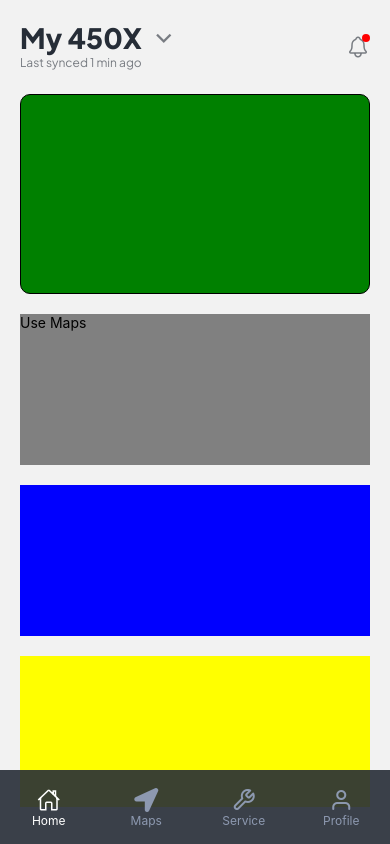
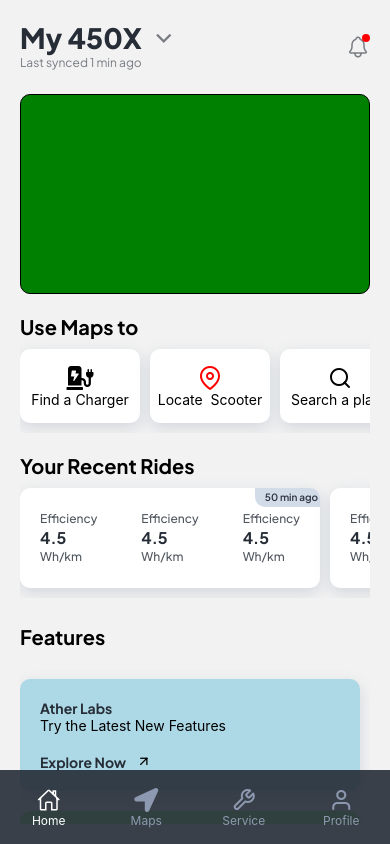
Before and after one commit to theabhayprajapati/Ather-App-Clone, a React Native app: screen /Home in a window 390 px wide. Built offline with nearby package versions, Linux system fonts and the light colour scheme.

Commit message:
done with screen of home

```diff
--- /dev/null
+++ b/src/components/Typography.tsx
@@ -0,0 +1,27 @@
+import React from 'react'
+import { StyleSheet, Text } from 'react-native'
+import { FONT } from '../utils/constants'
+
+type Props = {
+    children: string
+}
+
+export const H4 = (props: Props) => {
+    return (
+        <Text
+            style={styles.h4}
+        >
+            {props.children}
+        </Text>
+    )
+}
+
+
+
+const styles = StyleSheet.create({
+    h4: {
+        ...FONT.bold,
+        lineHeight: 25,
+        fontSize: 20,
+    }
+})
--- a/src/screens/home/index.tsx
+++ b/src/screens/home/index.tsx
@@ -1,9 +1,37 @@
-import { Ionicons } from "@expo/vector-icons";
+import { Feather, FontAwesome5, Ionicons, MaterialCommunityIcons } from "@expo/vector-icons";
 import React from "react";
-import { ScrollView, StyleSheet, Text, TouchableOpacity, View } from "react-native";
+import {
+    FlatList,
+    ScrollView,
+    StyleSheet,
+    Text,
+    TouchableOpacity,
+    View,
+} from "react-native";
 import Dot from "../../components/Dot";
-import { COLORS, FONT, PADDING, SECTION } from "../../utils/constants";
+import { H4 } from "../../components/Typography";
+import { COLORS, FONT, MARGIN, PADDING, SECTION } from "../../utils/constants";
+import { hexWithOpacity } from "../../utils/helpers";
 type Props = {};
+
+const MAPS_ITEMS = [
+    {
+        title: "Find a Charger",
+        icon: <FontAwesome5 name="charging-station" size={24} color="black" />,
+    },
+    {
+        title: "Locate  Scooter",
+        icon: <Feather name="map-pin" size={24} color="red" />,
+    },
+    {
+        title: "Search a place",
+        icon: <Feather name="search" size={24} color="black" />,
+    },
+    {
+        title: "Find a Charger",
+        icon: <MaterialCommunityIcons name="cable-data" size={24} color="black" />
+    },
+];
 
 const HomeScreen = (props: Props) => {
     return (
@@ -65,28 +93,69 @@ const HomeScreen = (props: Props) => {
                     </View>
                 </TouchableOpacity>
             </View>
-            <ScrollView showsVerticalScrollIndicator={false} style={{ flex: 1, paddingBottom: 80 }}>
+            <ScrollView
+                showsVerticalScrollIndicator={false}
+                style={{ flex: 1, paddingBottom: 80 }}
+            >
                 <View style={styles.Status}>
                     {/* status */}
-                    <View>
-
-                    </View>
-
+                    <View></View>
                 </View>
                 <View style={styles.useMaps}>
+                    <H4>Use Maps to</H4>
+                    {/* horizontalscroll */}
                     <View>
-                        <Text>Use Maps</Text>
+                        {/* vertical flatlist */}
+                        <FlatList
+                            data={MAPS_ITEMS}
+                            renderItem={({ item }) => (
+                                <TouchableOpacity style={styles.mapsItem}>
+                                    {item.icon}
+                                    <Text>{item.title}</Text>
+                                </TouchableOpacity>
+                            )}
+                            style={{ paddingVertical: 10 }}
+                            keyExtractor={(item, index) => index.toString()}
+                            horizontal
+                            showsHorizontalScrollIndicator={false}
+                        />
                     </View>
-                    {/* horizontalscroll */}
-
                     {/* maps */}
                 </View>
                 <View style={styles.recentRides}>
-                    {/* recent ride */}
+                    <H4>Your Recent Rides</H4>
+                    <View>
+                        {/* horixonal flat list */}
+                        <FlatList
+                            data={RIDES}
+                            renderItem={({ item }) => (
+                                <RidesDetail {...item} />
+                            )}
+                            style={{ paddingVertical: 10 }}
+                            keyExtractor={(item, index) => index.toString()}
+                            horizontal
+                            showsHorizontalScrollIndicator={false}
+                        />
+
+                    </View>
                 </View>
                 <View style={styles.features}>
-                    {/* features  */}
-                </View></ScrollView>
+                    <H4>
+                        Features
+                    </H4>
+                    <View>
+                        <FlatList
+                            data={FEATURES}
+                            renderItem={({ item }) => (
+                                <Feature {...item} />
+                            )}
+                            style={{ paddingVertical: 10 }}
+                            showsVerticalScrollIndicator={false}
+                            keyExtractor={(item, index) => index.toString()}
+                        />
+                    </View>
+                </View>
+            </ScrollView>
         </View>
     );
 };
@@ -100,27 +169,22 @@ const styles = StyleSheet.create({
     },
     Status: {
         ...SECTION,
-        position: 'relative',
+        position: "relative",
         borderWidth: 1,
-        height: (200),
-        backgroundColor: 'green',
+        height: 200,
+        backgroundColor: "green",
         borderRadius: 10,
     },
     useMaps: {
         ...SECTION,
 
-        height: 151,
-        backgroundColor: 'gray'
     },
     recentRides: {
         ...SECTION,
         height: 151,
-        backgroundColor: 'blue'
     },
     features: {
         ...SECTION,
-        height: 151,
-        backgroundColor: 'yellow'
     },
 
     header: {
@@ -129,8 +193,277 @@ const styles = StyleSheet.create({
         justifyContent: "space-between",
         alignItems: "center",
     },
-    headerFirst: {
-        flexDirection: "row",
-        justifyContent: "space-between",
+    mapsItem: {
+        width: 120,
+        height: 74,
+        borderRadius: 10,
+        flexDirection: "column",
+        justifyContent: "center",
+        alignItems: "center",
+        backgroundColor: '#FFFFFF',
+        elevation: 5,
+        shadowColor: 'rgba(91, 112, 140, 0.2)',
+        shadowOffset: { width: 0, height: 5 },
+        shadowOpacity: 1,
+        shadowRadius: 15,
+        marginRight: PADDING.small,
     },
 });
+
+
+
+
+
+type RideDetailProps = {
+    Efficiency: {
+        value: number;
+        name: 'Efficiency';
+        metric: 'Wh/km';
+    };
+    Duration: {
+        value: number;
+        name: 'Duration';
+        metric: 'min';
+    };
+    TopSpeed: {
+        value: number;
+        name: 'Top Speed';
+        metric: 'km/h';
+    };
+};
+
+
+
+
+const RIDES: RideDetailProps[] = [
+    {
+        Efficiency: {
+            value: 4.5,
+            name: 'Efficiency',
+            metric: 'Wh/km',
+        },
+        Duration: {
+            value: 50,
+            name: 'Duration',
+            metric: 'min',
+        },
+        TopSpeed: {
+            value: 80,
+            name: 'Top Speed',
+            metric: 'km/h',
+        },
+    }, {
+        Efficiency: {
+            value: 4.5,
+            name: 'Efficiency',
+            metric: 'Wh/km',
+        },
+        Duration: {
+            value: 50,
+            name: 'Duration',
+            metric: 'min',
+        },
+        TopSpeed: {
+            value: 80,
+            name: 'Top Speed',
+            metric: 'km/h',
+        },
+    }
+    , {
+        Efficiency: {
+            value: 4.5,
+            name: 'Efficiency',
+            metric: 'Wh/km',
+        },
+        Duration: {
+            value: 50,
+            name: 'Duration',
+            metric: 'min',
+        },
+        TopSpeed: {
+            value: 80,
+            name: 'Top Speed',
+            metric: 'km/h',
+        },
+    }]
+
+
+
+const RidesDetail = (props: RideDetailProps) => {
+
+    return (
+        <View style={RidesDetailStyles.container}>
+            <View style={RidesDetailStyles.time}>
+                <Text
+                    style={RidesDetailStyles.timeText}
+                >50 min ago</Text>
+            </View>
+            <View style={RidesDetailStyles.item}>
+                <Text style={RidesDetailStyles.info}>Efficiency</Text>
+                <Text style={
+                    RidesDetailStyles.text
+                }>4.5</Text>
+                <Text style={RidesDetailStyles.info}>Wh/km</Text>
+            </View>
+            <View style={RidesDetailStyles.item}>
+                <Text style={RidesDetailStyles.info}>Efficiency</Text>
+                <Text style={
+                    RidesDetailStyles.text
+                }>4.5</Text>
+                <Text style={RidesDetailStyles.info}>Wh/km</Text>
+            </View><View style={RidesDetailStyles.item}>
+                <Text style={RidesDetailStyles.info}>Efficiency</Text>
+                <Text style={
+                    RidesDetailStyles.text
+                }>4.5</Text>
+                <Text style={RidesDetailStyles.info}>Wh/km</Text>
+            </View>
+        </View>
+    );
+};
+const RidesDetailStyles = StyleSheet.create({
+    container: {
+        position: 'relative',
+        flexDirection: 'row',
+        justifyContent: 'space-between',
+        alignItems: 'center',
+        padding: PADDING.primary,
+        borderRadius: 10,
+        height: 100,
+        // 0px 5px 15px rgba(91, 112, 140, 0.2)
+        backgroundColor: '#FFFFFF',
+
+        elevation: 5,
+        shadowColor: 'rgba(91, 112, 140, 0.2)',
+        shadowOffset: { width: 0, height: 5 },
+        shadowOpacity: 1,
+        shadowRadius: 15,
+        width: 300,
+        marginRight: PADDING.small,
+    },
+    time: {
+        position: 'absolute',
+        top: 0,
+        right: 0,
+        backgroundColor: hexWithOpacity('#1E4B8A', 20),
+        paddingLeft: PADDING.small,
+        padding: 2,
+        borderBottomLeftRadius: 10,
+        borderTopRightRadius: 10,
+    },
+    timeText: {
+        ...FONT.semiBold,
+        fontSize: 10,
+        lineHeight: 15,
+        color: '#2C333D',
+    },
+    item: {
+        flexDirection: 'column',
+        justifyContent: 'space-between',
+        alignItems: 'flex-start',
+    },
+    info: {
+        fontSize: 12,
+        lineHeight: 18,
+        color: '#262D37CC',
+        ...FONT.medium,
+    },
+    text: {
+        fontSize: 16,
+        lineHeight: 20,
+        color: '#262D37',
+        ...FONT.bold,
+
+    }
+});
+
+
+
+
+type FeatureProps = {
+    title: string,
+    desc: string,
+    onPress: () => void,
+    buttonText: string,
+    icon: React.ReactNode,
+    backgroundColor?: string,
+}
+
+const FEATURES: FeatureProps[] = [
+
+
+    {
+
+        title: 'Ather Labs',
+        desc: 'Try the Latest New Features',
+        onPress: () => { },
+        buttonText: 'Explore Now',
+        icon: <Feather name="arrow-up-right" size={15} color="black" />,
+        backgroundColor: 'lightblue'
+
+    }
+    , {
+        icon: <FontAwesome5 name="angle-right" size={15} color="black" />,
+        title: 'Savings Tracker',
+        desc: 'Track your savings and reduced carbon emissions',
+        onPress: () => { },
+        buttonText: 'View now',
+        backgroundColor: 'lightgreen'
+
+    }
+]
+
+const Feature = ({ title, desc, onPress, buttonText, icon, backgroundColor }: FeatureProps) => {
+    return (
+        <View style={[featuresStyles.container, { backgroundColor }]}>
+            <View>
+                <Text style={featuresStyles.buttonText}>
+                    {title}
+                </Text>
+                <Text>
+                    {desc}
+                </Text>
+            </View>
+            <TouchableOpacity style={featuresStyles.button}>
+                <Text style={featuresStyles.buttonText}>
+                    {buttonText}
+                </Text>
+                <View>
+                    {icon}
+                </View>
+            </TouchableOpacity>
+        </View>
+    )
+}
+
+const featuresStyles = StyleSheet.create({
+    container: {
+        height: 112,
+        padding: PADDING.primary,
+        justifyContent: 'space-between',
+        marginTop: MARGIN.primary,
+        borderRadius: 10,
+        shadowColor: 'rgba(91, 112, 140, 0.2)',
+        shadowOffset: { width: 0, height: 5 },
+        shadowOpacity: 1,
+        shadowRadius: 15,
+        marginRight: PADDING.small,
+    }, desc: {
+        ...FONT.medium,
+        fontSize: 14,
+        lineHeight: 18,
+        color: 'rgba(38, 45, 55, 0.8)',
+    },
+    button: {
+        marginTop: PADDING.small,
+        flexDirection: 'row',
+        alignItems: 'center',
+        gap: PADDING.small,
+    },
+    buttonText: {
+        ...FONT.bold,
+        fontSize: 14,
+        lineHeight: 18,
+        color: '#262D37',
+    }
+})
--- a/src/utils/constants.ts
+++ b/src/utils/constants.ts
@@ -4,6 +4,8 @@ export const BUTTON_HEIGHT = 50;
 
 export const PADDING = {
     primary: 20,
+    secondary: 40,
+    small: 10,
 }
 export const MARGIN = {
     primary: 20,
```
Also changed, not shown: src/screens/Profile/index.tsx (+4 -3 lines), src/screens/index.tsx (+4 -4 lines).
